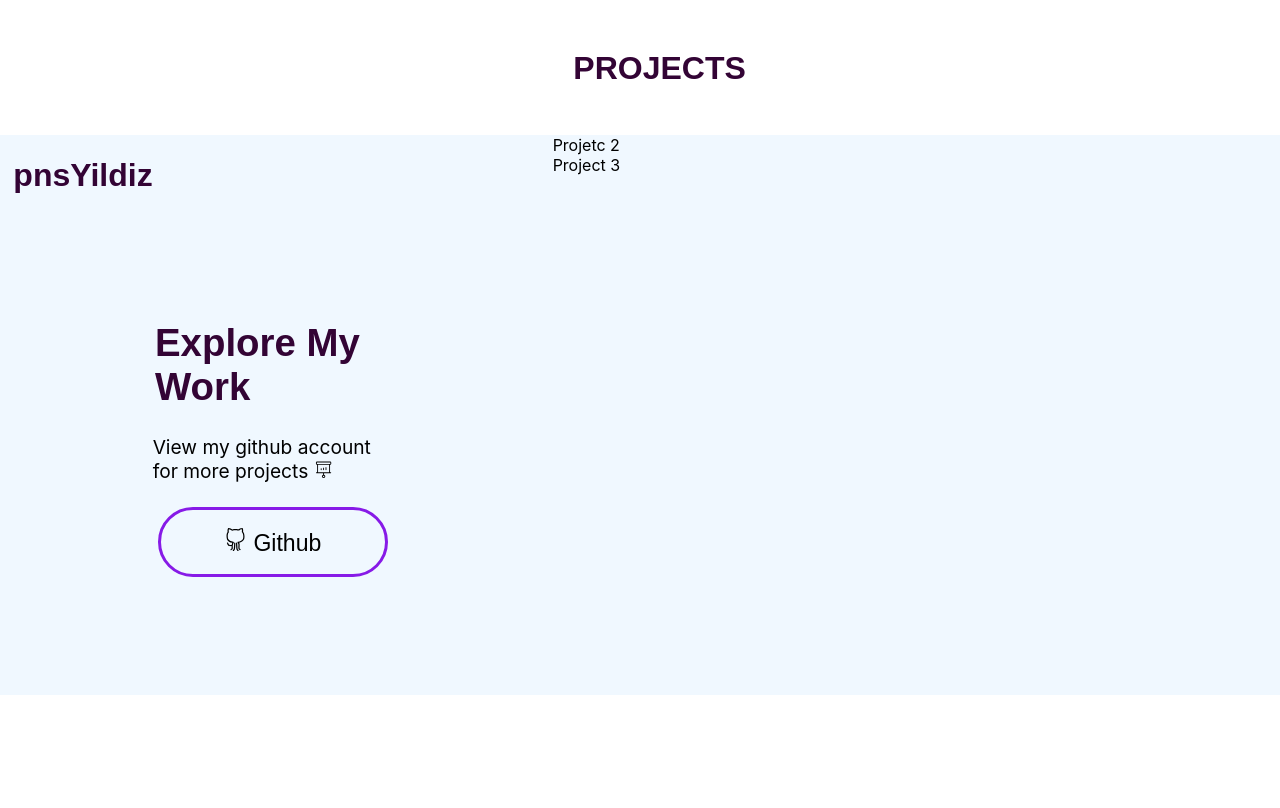
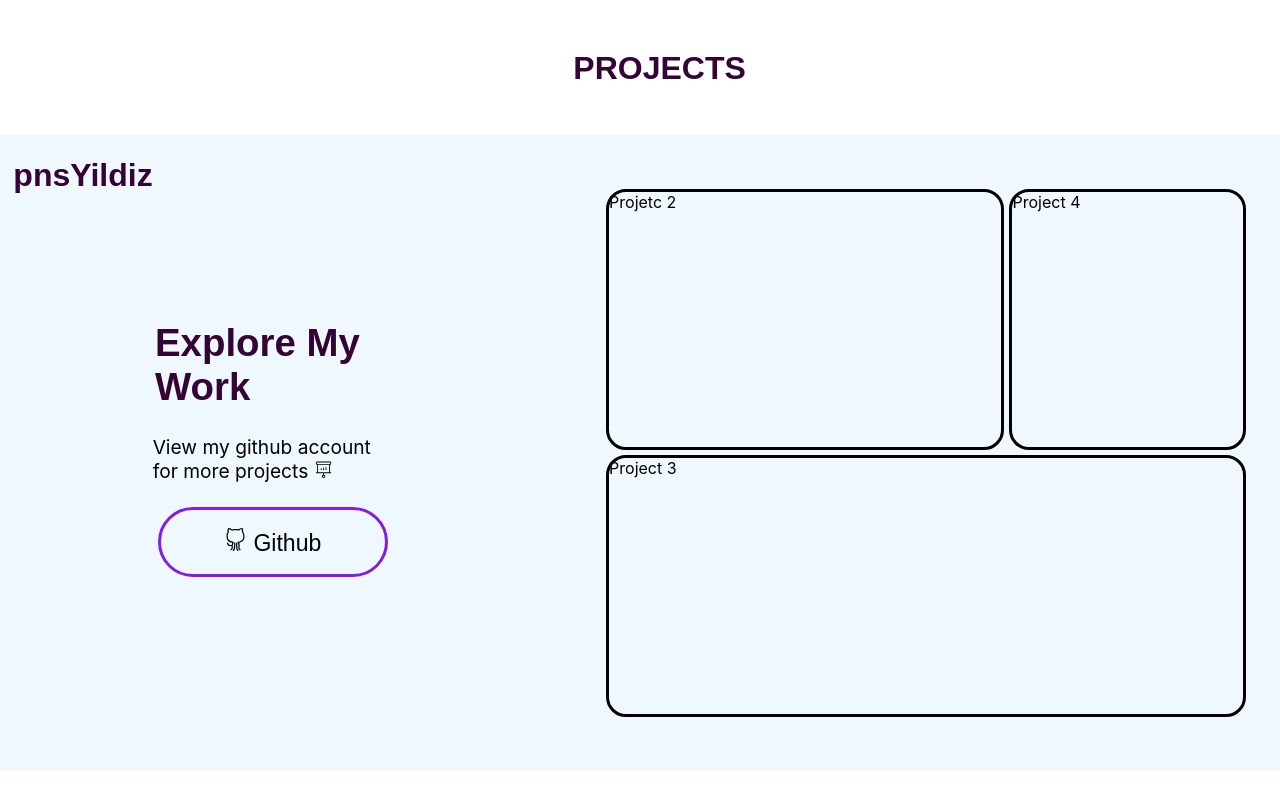
Before and after one commit to PNSyildiz/portfolio-React, a React (Create React App) app: page / in a window 1280 px wide. Shown: the part 1280-2088 px from the top of the page. Built offline with nearby package versions, Linux system fonts and the light colour scheme.

Commit message:
Added grid display

```diff
--- a/src/CSS/Projects.css
+++ b/src/CSS/Projects.css
@@ -46,5 +46,35 @@ font-size: larger;
     height: 70px;
     width: 230px;
     border: solid rgb(135, 26, 231);
-    background-color:aliceblue;
+    background-color:transparent;
 }
+
+.projects {
+    padding: 4%;
+        display: grid;
+        gap :5px;
+        height: 33rem;
+        width: 40rem;
+        border-radius: 30px;
+        /* border: solid black; */
+
+      }
+
+      .frame2{
+
+            grid-column: 1 / span 2;
+            grid-row: 1;
+            border: solid black;
+            border-radius: 20px;
+      }
+
+      .frame3 {
+        grid-column: 1 / span 3;
+        grid-row: 2;
+        border: solid black;
+        border-radius: 20px;
+      }
+      .frame4 {
+        border: solid black;
+        border-radius: 20px;
+      }
--- a/src/Components/Projects.js
+++ b/src/Components/Projects.js
@@ -16,8 +16,10 @@ const Projects = () => {
        <button className='btnG'><SlSocialGithub /> Github</button>
        </div>
        <div className='projects'>
+        <div className="frame4">Project 4</div>
        <div className="frame2">Projetc 2</div>
        <div className="frame3">Project 3</div>
+
        </div>
       </div>
       </div>
```
